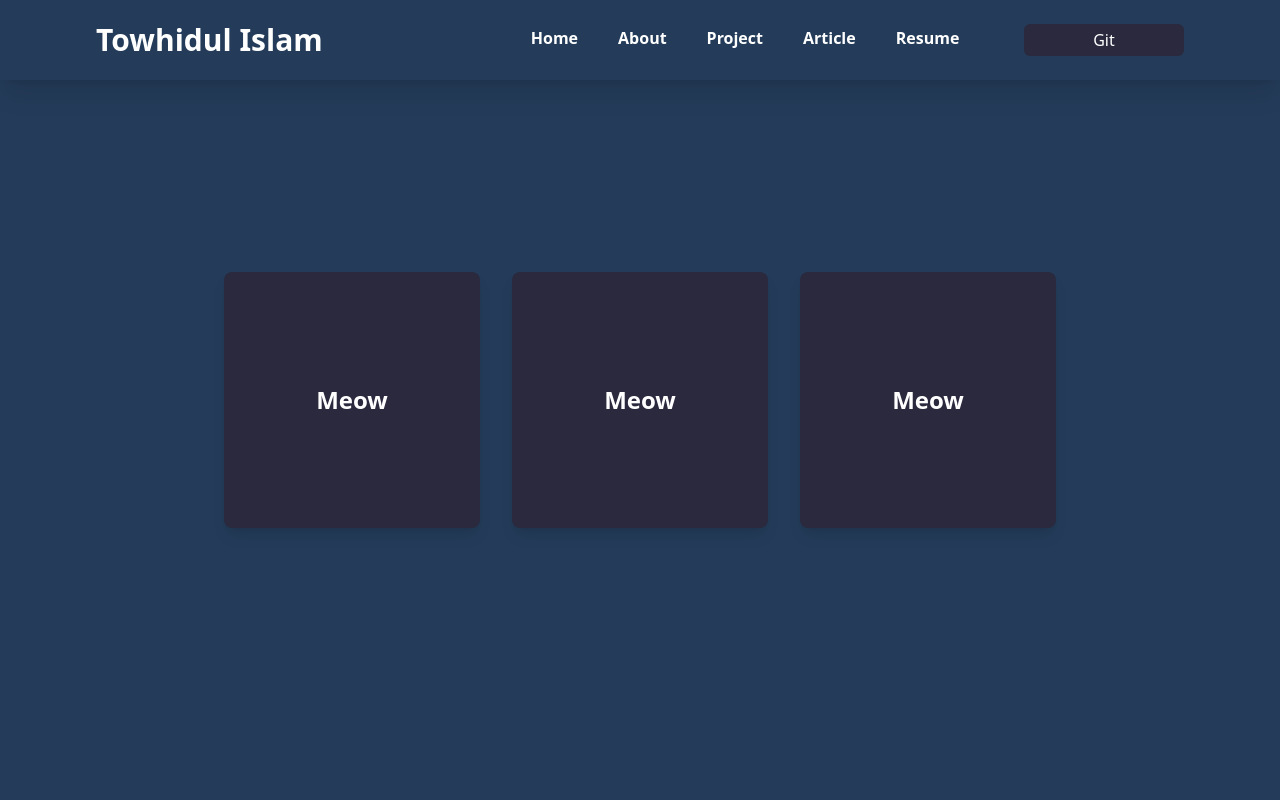
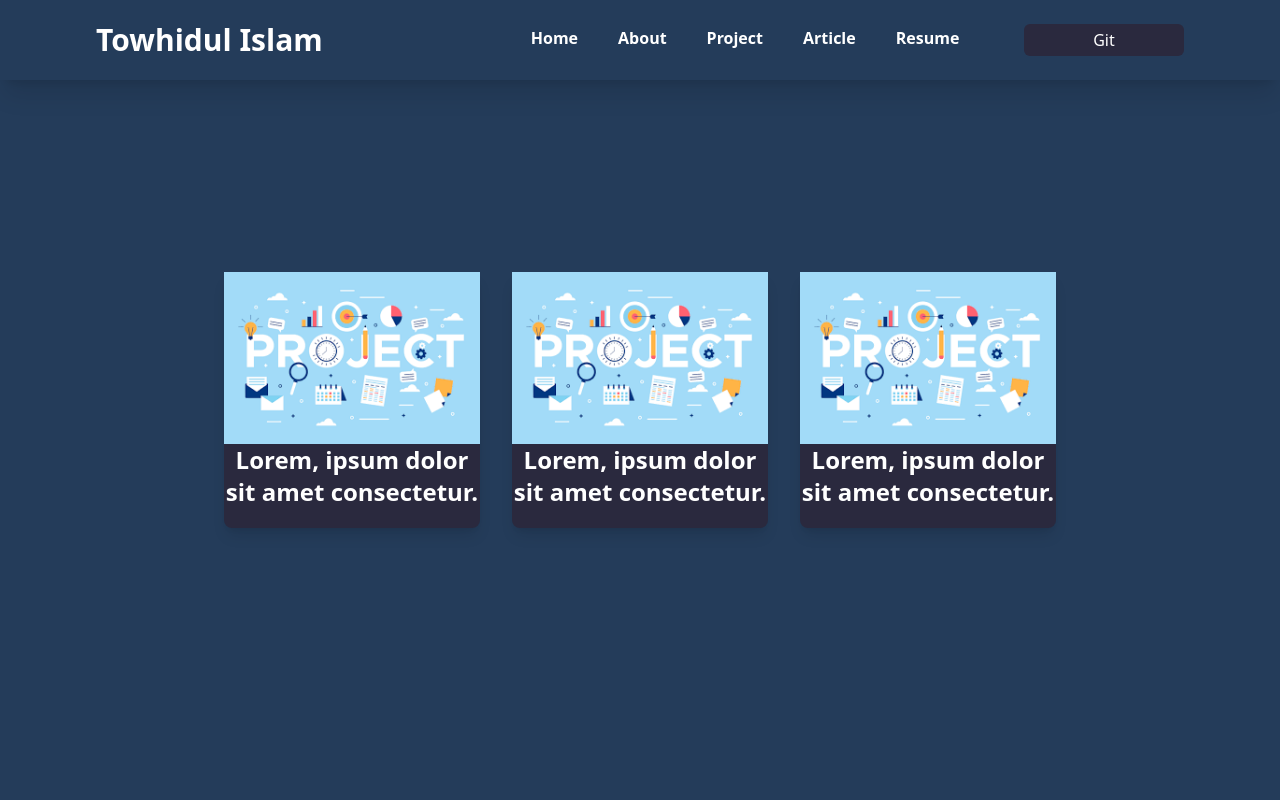
Before and after one commit to towhidul1999/PORTFOLIO, a React (Vite) app: page /project in a window 1280 px wide. Shown: the top 800 px of the page. Built offline with nearby package versions, Linux system fonts and the light colour scheme.

Commit message:
article and project code optimize

```diff
--- a/src/components/Article.jsx
+++ b/src/components/Article.jsx
@@ -4,14 +4,40 @@ const Article = () => {
     return (
         <>
             <div className="bg-custom-black h-screen flex justify-center items-center space-x-8 p-10">
-                <div className="bg-custom-blue h-64 w-64 rounded-lg shadow-lg transform transition duration-300 hover:scale-105 hover:rotate-2 flex justify-center items-center text-white text-2xl font-semibold">
-                    Meow Article
+                <div className="bg-custom-blue h-64 w-64 rounded-lg shadow-lg transform transition duration-300 hover:scale-105 hover:rotate-2 justify-center       items-center text-white text-2xl font-semibold">
+
+                    <div className='rounded-2xl bg-slate-400 object-cover'>
+                        <img src="../../video/article1.png" alt="Project" />
+                    </div>
+
+                    <div className=''>
+                        Lorem, ipsum dolor sit amet consectetur.
+                    </div>
+
                 </div>
-                <div className="bg-custom-blue h-64 w-64 rounded-lg shadow-lg transform transition duration-300 hover:scale-105 hover:-rotate-2 flex justify-center items-center text-white text-2xl font-semibold">
-                    Meow Article
+
+                <div className="bg-custom-blue h-64 w-64 rounded-lg shadow-lg transform transition duration-300 hover:scale-105 hover:-rotate-2 justify-center items-center text-white text-2xl font-semibold">
+
+                    <div className='rounded-2xl bg-slate-400 object-cover'>
+                        <img src="../../video/article1.png" alt="Project" />
+                    </div>
+
+                    <div className=''>
+                        Lorem, ipsum dolor sit amet consectetur.
+                    </div>
+
                 </div>
-                <div className="bg-custom-blue h-64 w-64 rounded-lg shadow-lg transform transition duration-300 hover:scale-105 hover:rotate-2 flex justify-center items-center text-white text-2xl font-semibold">
-                    Meow Article
+
+                <div className="bg-custom-blue h-64 w-64 rounded-lg shadow-lg transform transition duration-300 hover:scale-105 hover:rotate-2 justify-center items-center text-white text-2xl font-semibold">
+
+                    <div className='rounded-2xl bg-slate-400 object-cover'>
+                        <img src="../../video/article1.png" alt="Project" />
+                    </div>
+
+                    <div className=''>
+                        Lorem, ipsum dolor sit amet consectetur.
+                    </div>
+
                 </div>
             </div>
 
--- a/src/components/Project.jsx
+++ b/src/components/Project.jsx
@@ -4,14 +4,40 @@ const Project = () => {
     return (
         <>
             <div className="bg-custom-black h-screen flex justify-center items-center space-x-8 p-10">
-                <div className="bg-custom-blue h-64 w-64 rounded-lg shadow-lg transform transition duration-300 hover:scale-105 hover:rotate-2 flex justify-center items-center text-white text-2xl font-semibold">
-                    Meow
+                <div className="bg-custom-blue h-64 w-64 rounded-lg shadow-lg transform transition duration-300 hover:scale-105 hover:rotate-2 justify-center       items-center text-white text-2xl font-semibold">
+
+                    <div className='rounded-2xl bg-slate-400 object-cover'>
+                        <img src="../../video/project1.png" alt="Project" />
+                    </div>
+
+                    <div className=''>
+                        Lorem, ipsum dolor sit amet consectetur.
+                    </div>
+
                 </div>
-                <div className="bg-custom-blue h-64 w-64 rounded-lg shadow-lg transform transition duration-300 hover:scale-105 hover:-rotate-2 flex justify-center items-center text-white text-2xl font-semibold">
-                    Meow
+
+                <div className="bg-custom-blue h-64 w-64 rounded-lg shadow-lg transform transition duration-300 hover:scale-105 hover:-rotate-2 justify-center items-center text-white text-2xl font-semibold">
+
+                    <div className='rounded-2xl bg-slate-400 object-cover'>
+                        <img src="../../video/project1.png" alt="Project" />
+                    </div>
+
+                    <div className=''>
+                        Lorem, ipsum dolor sit amet consectetur.
+                    </div>
+
                 </div>
-                <div className="bg-custom-blue h-64 w-64 rounded-lg shadow-lg transform transition duration-300 hover:scale-105 hover:rotate-2 flex justify-center items-center text-white text-2xl font-semibold">
-                    Meow
+
+                <div className="bg-custom-blue h-64 w-64 rounded-lg shadow-lg transform transition duration-300 hover:scale-105 hover:rotate-2 justify-center items-center text-white text-2xl font-semibold">
+
+                    <div className='rounded-2xl bg-slate-400 object-cover'>
+                        <img src="../../video/project1.png" alt="Project" />
+                    </div>
+
+                    <div className=''>
+                        Lorem, ipsum dolor sit amet consectetur.
+                    </div>
+
                 </div>
             </div>
 
```
Also changed, not shown: public/video/article1.png (added), public/video/project1.png (added).
